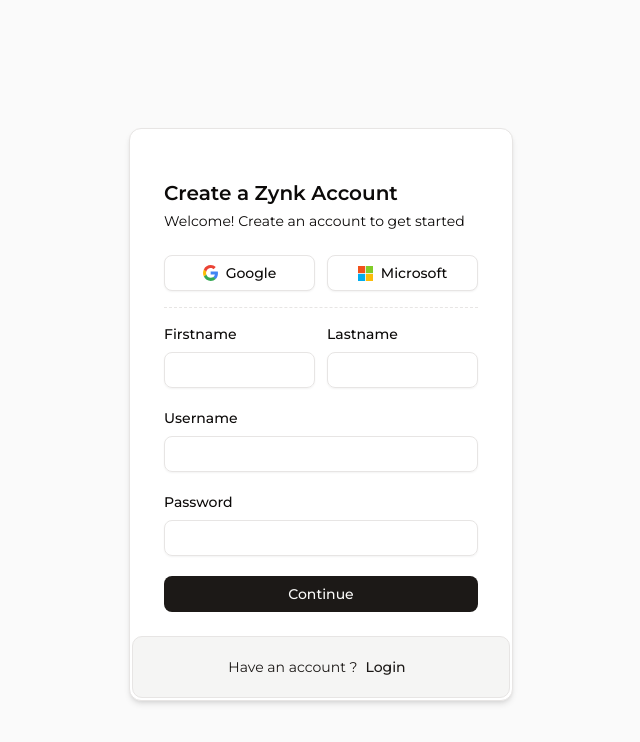
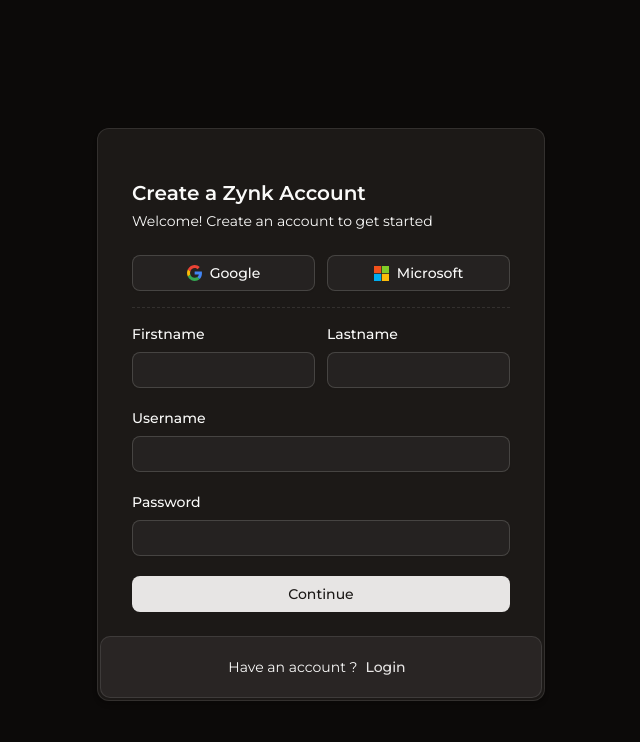
Before and after one commit to ExploitEngineer/Zynk, a Next.js app: page /signup in a window 1280 px wide. Shown: the top 742 px of the page, without its empty margins (319-959 px from the left). Built offline with nearby package versions, Linux system fonts and the light colour scheme.

Commit message:
refactor(auth-ui): width changes in auth forms and add dark mode support

```diff
--- a/package.json
+++ b/package.json
@@ -29,6 +29,7 @@
     "lucide-react": "^0.543.0",
     "nanoid": "^5.1.5",
     "next": "15.5.2",
+    "next-themes": "^0.4.6",
     "react": "19.1.0",
     "react-dom": "19.1.0",
     "react-syntax-highlighter": "^15.6.6",
--- a/src/app/layout.tsx
+++ b/src/app/layout.tsx
@@ -1,4 +1,5 @@
 import type { Metadata } from "next";
+import { ThemeProvider } from "next-themes";
 import { Geist, Geist_Mono, Montserrat } from "next/font/google";
 import "./globals.css";
 
@@ -32,7 +33,15 @@ export default function RootLayout({
       <body
         className={`${geistSans.variable} ${geistMono.variable} ${montserrat.className} antialiased`}
       >
-        {children}
+        <ThemeProvider
+          attribute="class"
+          defaultTheme="system"
+          forcedTheme="dark"
+          enableSystem
+          disableTransitionOnChange
+        >
+          {children}
+        </ThemeProvider>
       </body>
     </html>
   );
--- a/src/components/auth/forgot-password.tsx
+++ b/src/components/auth/forgot-password.tsx
@@ -6,7 +6,7 @@ import Link from "next/link";
 export default function ForgotPasswordComponent() {
   return (
     <section className="flex min-h-screen bg-zinc-50 px-4 py-16 md:py-32 dark:bg-transparent">
-      <form className="bg-muted m-auto h-fit w-full max-w-sm overflow-hidden rounded-[calc(var(--radius)+.125rem)] border shadow-md shadow-zinc-950/5 dark:[--color-muted:var(--color-zinc-900)]">
+      <form className="bg-muted m-auto h-fit w-full lg:max-w-md max-w-sm overflow-hidden rounded-[calc(var(--radius)+.125rem)] border shadow-md shadow-zinc-950/5 dark:[--color-muted:var(--color-zinc-900)]">
         <div className="bg-card -m-px rounded-[calc(var(--radius)+.125rem)] border p-8 pb-6">
           <div>
             <h1 className="mb-1 mt-4 text-xl font-semibold">
--- a/src/components/auth/login.tsx
+++ b/src/components/auth/login.tsx
@@ -7,10 +7,7 @@ import Link from "next/link";
 export default function LoginComponent() {
   return (
     <section className="flex min-h-screen bg-zinc-50 px-4 py-16 md:py-32 dark:bg-transparent">
-      <form
-        action=""
-        className="bg-card m-auto h-fit w-full max-w-sm rounded-[calc(var(--radius)+.125rem)] border p-0.5 shadow-md dark:[--color-muted:var(--color-zinc-900)]"
-      >
+      <form className="bg-card m-auto h-fit w-full lg:max-w-md max-w-sm rounded-[calc(var(--radius)+.125rem)] border p-0.5 shadow-md dark:[--color-muted:var(--color-zinc-900)]">
         <div className="p-8 pb-6">
           <div>
             <h1 className="mb-1 mt-4 text-xl font-semibold">
--- a/src/components/auth/sign-up.tsx
+++ b/src/components/auth/sign-up.tsx
@@ -7,10 +7,7 @@ import Link from "next/link";
 export default function SignUpComponent() {
   return (
     <section className="flex min-h-screen bg-zinc-50 px-4 py-16 md:py-32 dark:bg-transparent">
-      <form
-        action=""
-        className="bg-card m-auto h-fit w-full max-w-sm rounded-[calc(var(--radius)+.125rem)] border p-0.5 shadow-md dark:[--color-muted:var(--color-zinc-900)]"
-      >
+      <form className="bg-card m-auto h-fit w-full lg:max-w-md max-w-sm rounded-[calc(var(--radius)+.125rem)] border p-0.5 shadow-md dark:[--color-muted:var(--color-zinc-900)]">
         <div className="p-8 pb-6">
           <div>
             <h1 className="mb-1 mt-4 text-xl font-semibold">
--- /dev/null
+++ b/src/components/theme-provider.tsx
@@ -0,0 +1,11 @@
+"use client";
+
+import * as React from "react";
+import { ThemeProvider as NextThemesProvider } from "next-themes";
+
+export function ThemeProvider({
+  children,
+  ...props
+}: React.ComponentProps<typeof NextThemesProvider>) {
+  return <NextThemesProvider {...props}>{children}</NextThemesProvider>;
+}
```
Also changed, not shown: 1 other file (tests, documents, lock files or other folders).
